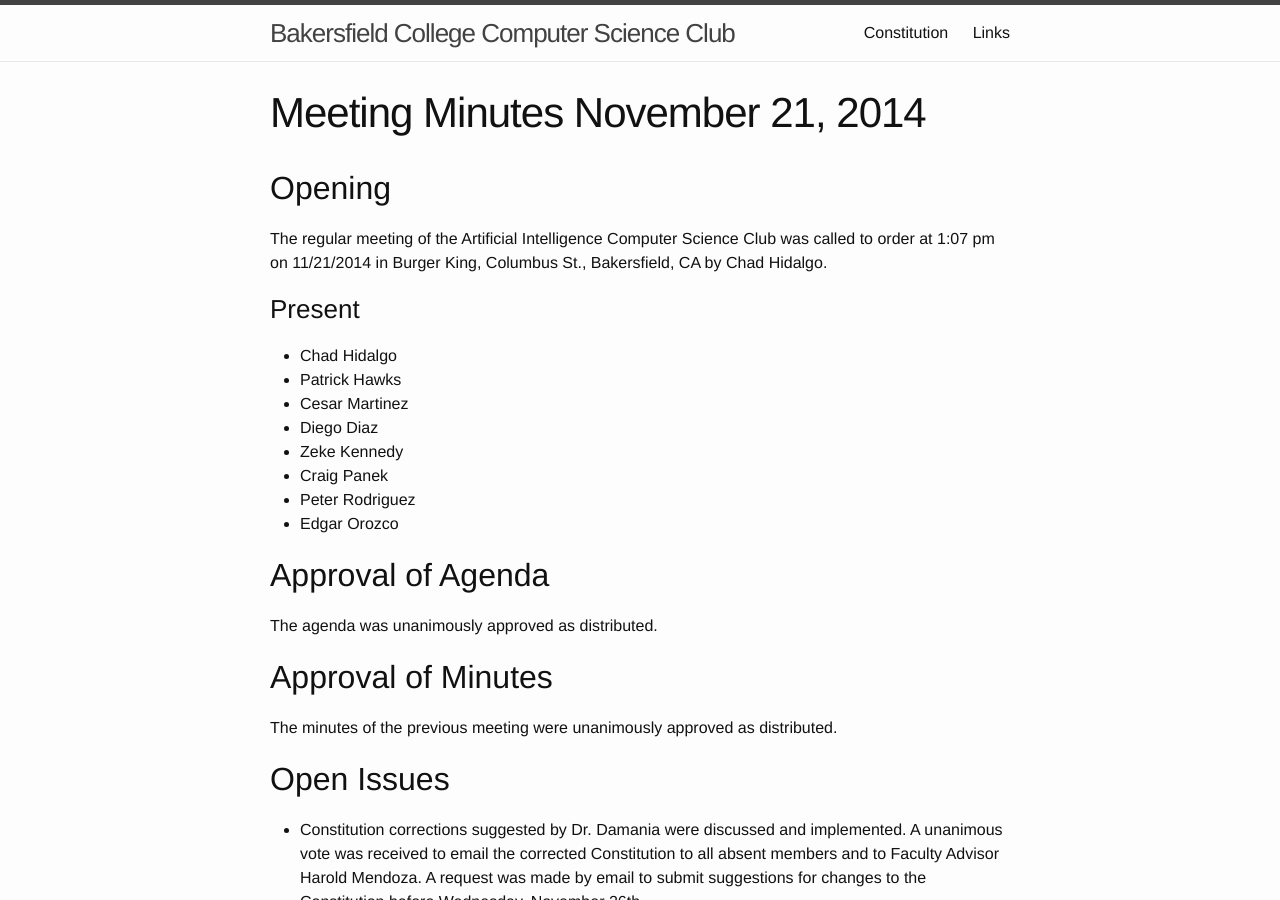
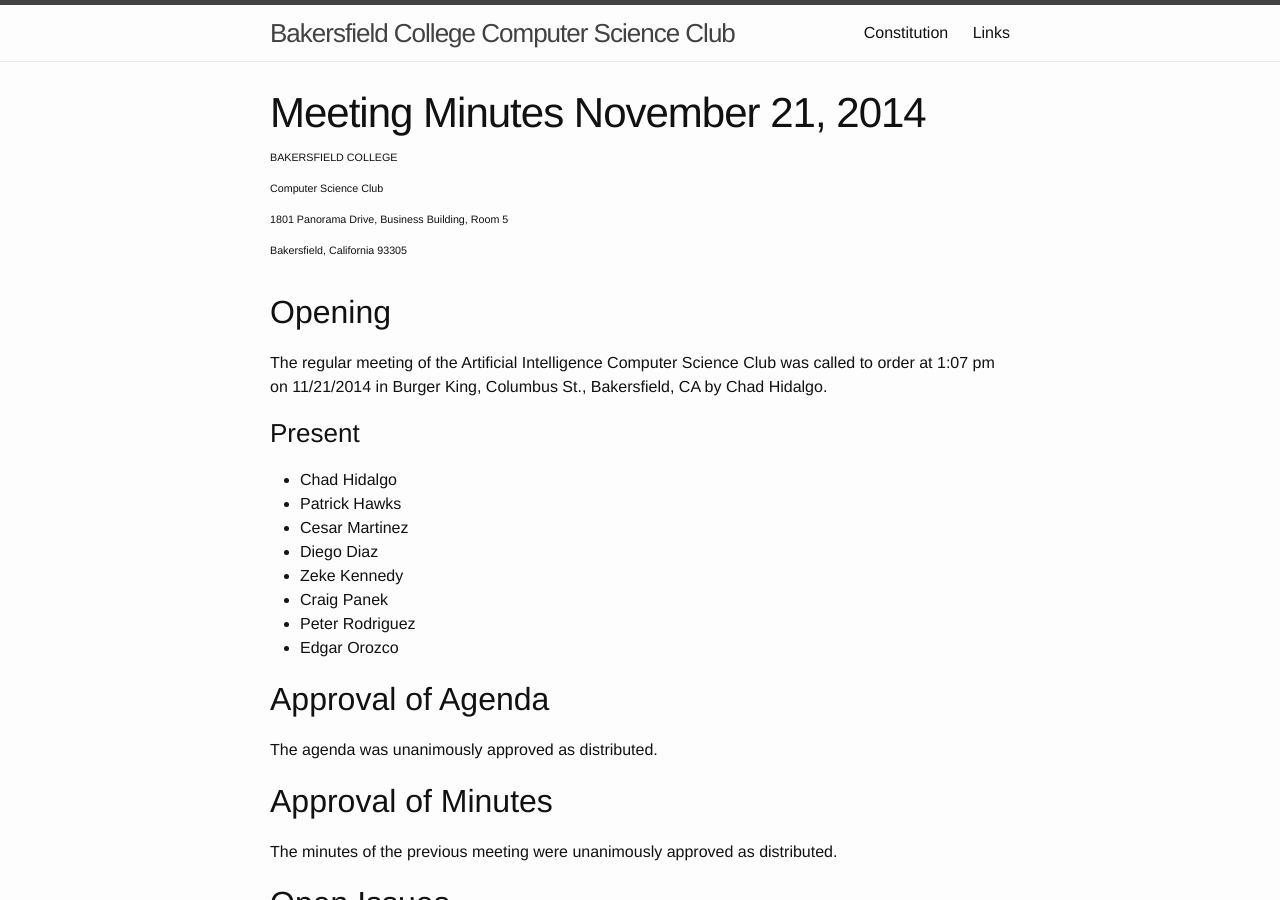
Before and after one commit to AICSC/aicsc.github.io, a Jekyll site: the page built from _posts/minutes/2014-11-21-minutes.markdown, in a window 1280 px wide and 900 px high. Built offline with Jekyll 4.4.1, drawn with Linux system fonts in a browser that asks for light colours.

Commit message:
Update minutes.html

```diff
--- a/_layouts/minutes.html
+++ b/_layouts/minutes.html
@@ -4,6 +4,10 @@ layout: default
 <div class="post">
   <header class="post-header">
     <h1 class="post-title">Meeting Minutes {{ page.date | date: "%B %-d, %Y" }}</h1>
+    <h6>BAKERSFIELD COLLEGE</h6>
+    <h6>Computer Science Club</h6>
+    <h6>1801 Panorama Drive, Business Building, Room 5</h6>
+    <h6>Bakersfield, California 93305</h6>
   </header>
   <article class="post-content">
 {{ content }}
```
